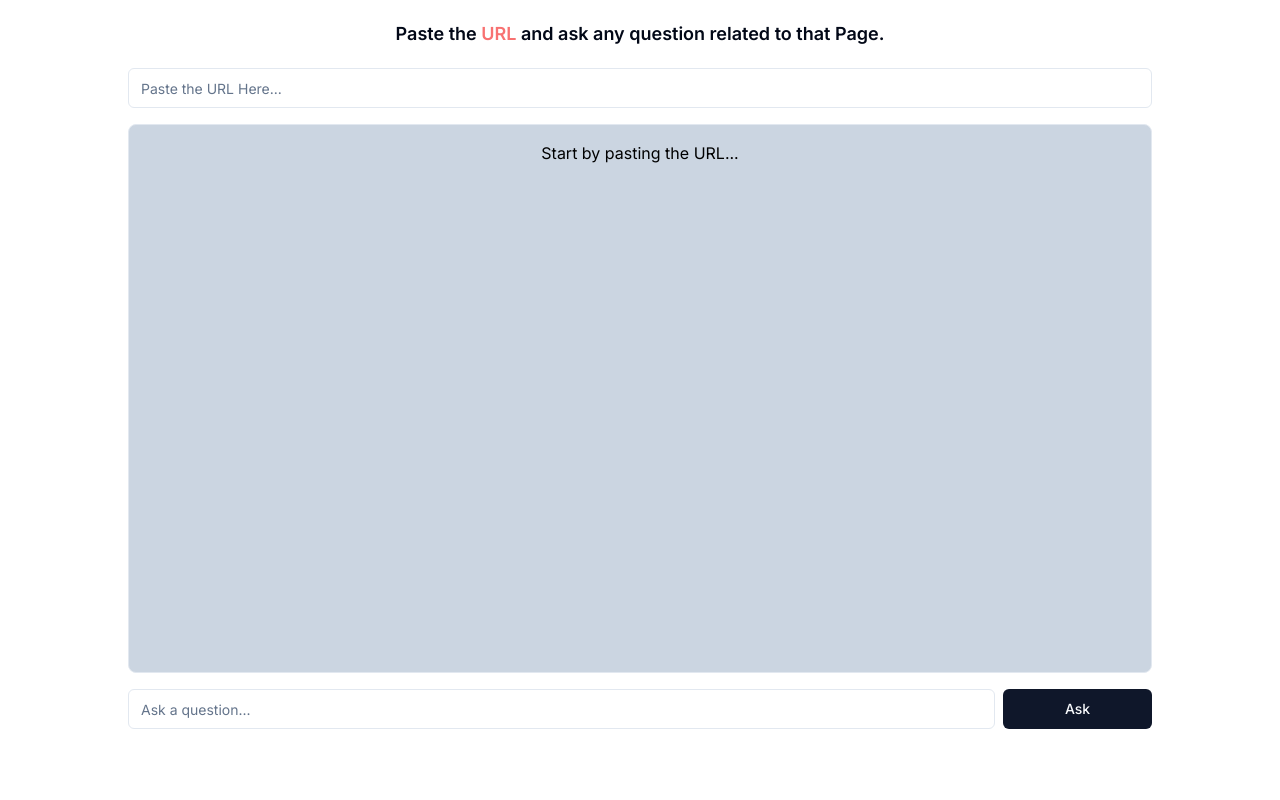
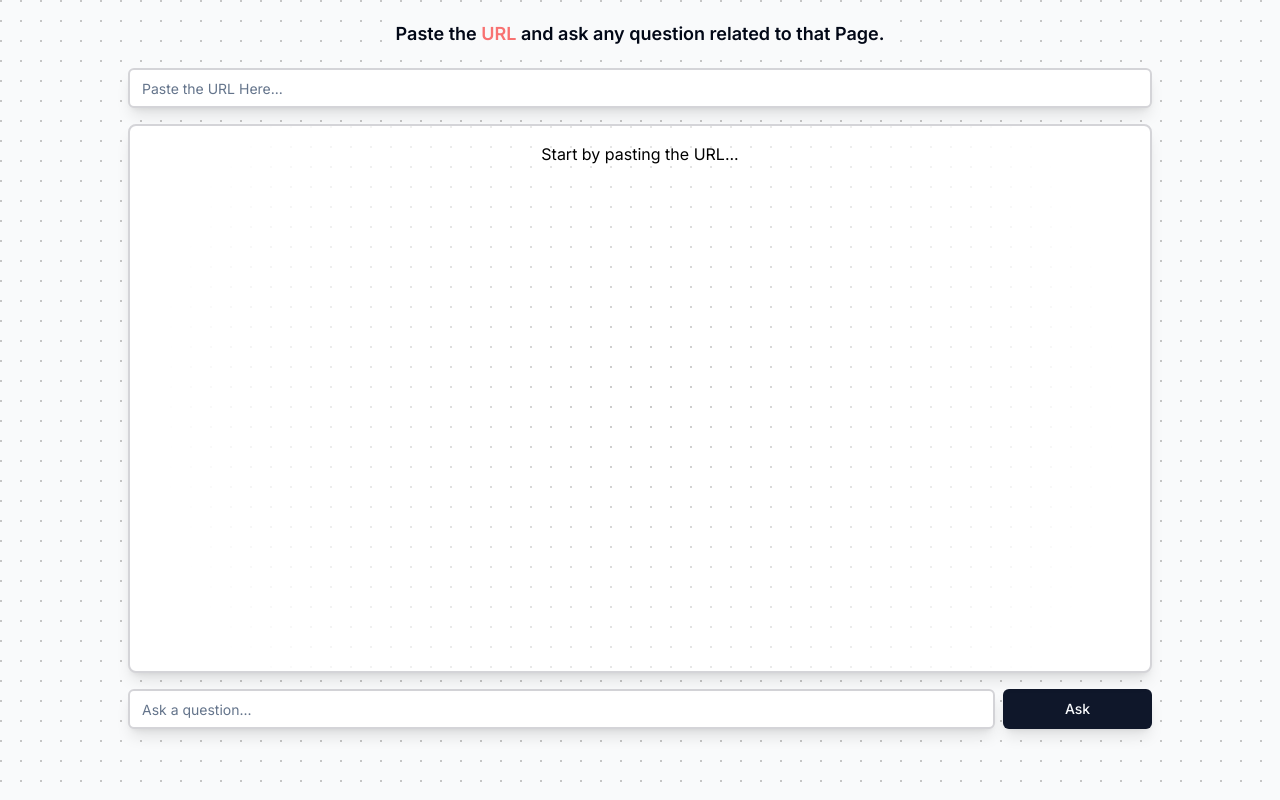
Before and after one commit to RaiYashPramod/ClarityAI, a Next.js app in the folder frontend/: page /ask in a window 1280 px wide. Built offline with nearby package versions, Linux system fonts and the light colour scheme; what ldrs would draw is missing.

Commit message:
Query page design updated

```diff
--- a/frontend/src/app/ask/page.js
+++ b/frontend/src/app/ask/page.js
@@ -1,9 +1,23 @@
 import ChatForm from '@/components/ChatForm'
+import DotPattern from '@/components/ui/dot-pattern'
 import React from 'react'
+import { cn } from '@/lib/utils'
 
 const askGPT = () => {
   return (
-    <ChatForm />
+    <>
+      <ChatForm />
+      <DotPattern
+            width={20}
+            height={20}
+            cx={1}
+            cy={1}
+            cr={1}
+            className={cn(
+              "-z-10 bg-gray-50"
+            )}
+          />
+    </>
   )
 }
 
--- a/frontend/src/components/ChatBox.js
+++ b/frontend/src/components/ChatBox.js
@@ -5,6 +5,8 @@ import { useState } from "react";
 import { toast } from "sonner";
 import axios from "axios";
 import { quantum } from 'ldrs'
+import { cn } from "@/lib/utils";
+import { DotPattern } from "./ui/dot-pattern"
 
 
 if (typeof window !== 'undefined') {
@@ -25,7 +27,7 @@ const ChatBox = () => {
     }
     setLoading(true);
     try {
-      const response = await axios.post("http://localhost:3000/conversation", {
+      const response = await axios.post("http://localhost:3030/conversation", {
         url: URL,
         query: query,
       });
@@ -47,10 +49,11 @@ const ChatBox = () => {
           placeholder="Paste the URL Here..."
           value={URL}
           onChange={(e) => setURL(e.target.value)}
+          className="shadow-lg border-2 border-zinc-300"
         />
 
         <ScrollArea
-          className="h-3/4 bg-slate-300 rounded-lg p-4 text-black border overflow-auto"
+          className="h-3/4 bg-white rounded-lg p-4 text-black border-2 overflow-auto shadow-lg border-zinc-300"
           type="text"
         >
           {chatHistory.length > 0 ? (
@@ -65,6 +68,16 @@ const ChatBox = () => {
           ) : (
             <p className="flex justify-center items-center">Start by pasting the URL...</p>
           )}
+          <DotPattern
+            width={20}
+            height={20}
+            cx={1}
+            cy={1}
+            cr={1}
+            className={cn(
+              "[mask-image:radial-gradient(30rem_at_center,white,transparent)]",
+            )}
+          />
         </ScrollArea>
 
         <div className="flex gap-2 pb-10">
@@ -73,13 +86,14 @@ const ChatBox = () => {
             placeholder="Ask a question..."
             value={query}
             onChange={(e) => setQuery(e.target.value)}
+            className="shadow-lg border-2 border-zinc-300"
           />
           {loading ? (
-            <Button className="w-1/6">
+            <Button className="w-1/6 shadow-lg">
               <l-quantum size="35" speed="1.75" color="white"></l-quantum>
             </Button>
           ) : (
-            <Button className="w-1/6" onClick={handleAsk}>
+            <Button className="w-1/6 shadow-lg" onClick={handleAsk}>
               Ask
             </Button>
           )}
--- a/frontend/src/components/ChatForm.js
+++ b/frontend/src/components/ChatForm.js
@@ -9,7 +9,7 @@ const ChatForm = () => {
     <>
       <div className="flex flex-col items-center mx-10 md:mx-32 h-screen">
         <div className="lg:py-5">
-          <TypographyLarge className="">
+          <TypographyLarge className="bg-gray-50">
             Paste the <span className="text-red-400">URL</span> and ask any
             question related to that Page.
           </TypographyLarge>
--- /dev/null
+++ b/frontend/src/components/ui/dot-pattern.jsx
@@ -0,0 +1,45 @@
+import { cn } from "@/lib/utils";
+import { useId } from "react";
+
+
+export function DotPattern({
+  width = 16,
+  height = 16,
+  x = 0,
+  y = 0,
+  cx = 1,
+  cy = 1,
+  cr = 1,
+  className,
+  ...props
+}) {
+  const id = useId();
+
+  return (
+    <svg
+      aria-hidden="true"
+      className={cn(
+        "pointer-events-none absolute inset-0 h-full w-full fill-neutral-400/80",
+        className,
+      )}
+      {...props}
+    >
+      <defs>
+        <pattern
+          id={id}
+          width={width}
+          height={height}
+          patternUnits="userSpaceOnUse"
+          patternContentUnits="userSpaceOnUse"
+          x={x}
+          y={y}
+        >
+          <circle id="pattern-circle" cx={cx} cy={cy} r={cr} />
+        </pattern>
+      </defs>
+      <rect width="100%" height="100%" strokeWidth={0} fill={`url(#${id})`} />
+    </svg>
+  );
+}
+
+export default DotPattern;
```
Also changed, not shown: 2 other files (tests, documents, lock files or other folders).
